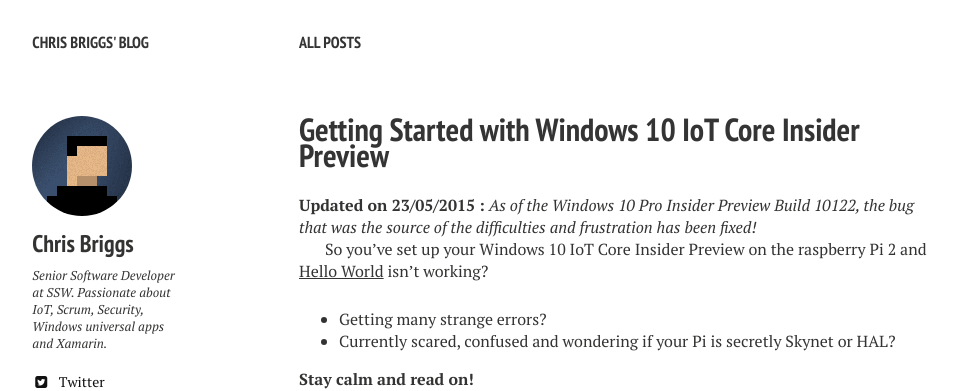
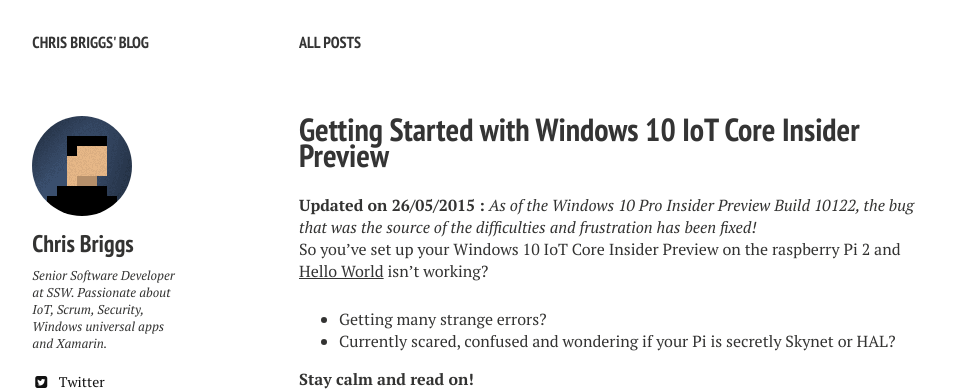
Before and after one commit to Briggsc28/briggsc28.github.io, a Jekyll site: the page built from _posts/2015-05-05-Getting-Started-Win10-IoT.md, in a window 1280 px wide and 900 px high. Shown: the top 391 px of the window, without its empty margins (21-991 px from the left). Built offline with Jekyll 4.4.1, drawn with Linux system fonts in a browser that asks for light colours; nearby versions of some CDN libraries; some of the changed text lies outside the part shown.

Commit message:
changed modified date

```diff
--- a/_posts/2015-05-05-Getting-Started-Win10-IoT.md
+++ b/_posts/2015-05-05-Getting-Started-Win10-IoT.md
@@ -2,7 +2,7 @@
 layout: post
 title: Getting Started with Windows 10 IoT Core Insider Preview
 excerpt: "Wondering if your Pi is secretly Skynet or HAL? Stay calm and read on!"
-modified: 2015-05-05
+modified: 2015-05-26
 tags: [Windows 10, IoT, Pi, Windows 10 IoT Core Insider Preview,raspberry Pi 2  ]
 comments: true
 image:
@@ -10,9 +10,7 @@
   credit: WeGraphics
   creditlink: http://wegraphics.net/downloads/free-ultimate-blurred-background-pack/
 ---
-**Updated on 23/05/2015 :** *As of the Windows 10 Pro Insider Preview Build 10122, the bug that was the source of the difficulties and frustration has been fixed!*
-
-So you've set up your Windows 10 IoT Core Insider Preview on the raspberry Pi 2 and [Hello World](http://ms-iot.github.io/content/win10/samples/HelloWorld.htm) isn't working?
+**Updated on 26/05/2015 :** *As of the Windows 10 Pro Insider Preview Build 10122, the bug that was the source of the difficulties and frustration has been fixed!* <br />So you've set up your Windows 10 IoT Core Insider Preview on the raspberry Pi 2 and [Hello World](http://ms-iot.github.io/content/win10/samples/HelloWorld.htm) isn't working?
 
 *  Getting many strange errors?
 *  Currently scared, confused and wondering if your Pi is secretly Skynet or HAL?
```
